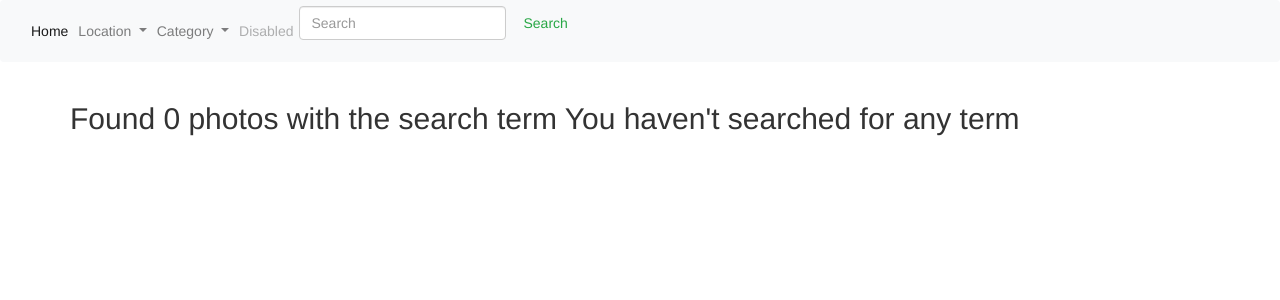
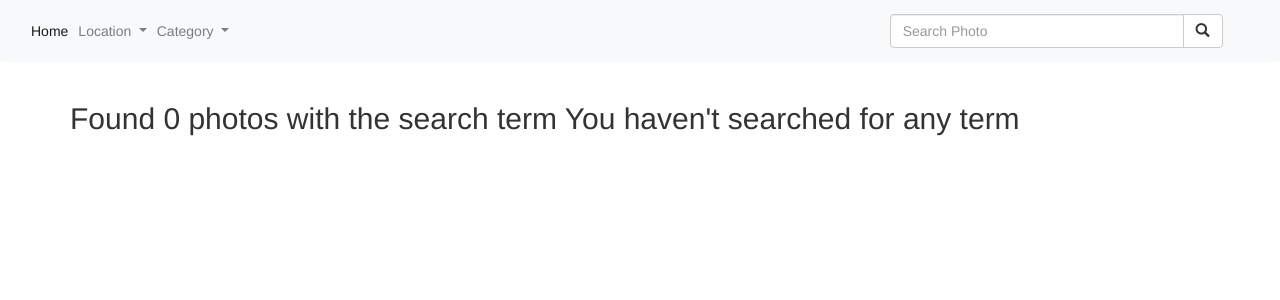
Before and after one commit to moha-abdul/photo-gallery, a Django app: page /search/ in a window 1280 px wide. Shown: the top 300 px of the page. Run offline with Django 3.2, Linux system fonts and the light colour scheme; some libraries are stand-ins or nearby versions.

Commit message:
Fix search bar

```diff
--- a/gallery/templates/navbar.html
+++ b/gallery/templates/navbar.html
@@ -34,13 +34,19 @@
         </div>
         </li>
 
-      <li class="nav-item">
-        <a class="nav-link disabled" href="#">Disabled</a>
-      </li>
     </ul>
-    <form class="form-inline my-2 my-lg-0">
-      <input class="form-control mr-sm-2" type="search" placeholder="Search" aria-label="Search">
-      <button class="btn btn-outline-success my-2 my-sm-0" type="submit">Search</button>
-    </form>
+    <div class="col-sm-4 col-md-4 navbar-right">
+
+        <form class="navbar-form" role="search" action="{% url 'search_image' %}">
+
+          <div class="input-group">
+            <input type="text" class="form-control" placeholder="Search Photo" name="photo">
+            <div class="input-group-btn">
+              <button class="btn btn-default" type="submit"><i class="glyphicon glyphicon-search"></i></button>
+            </div>
+          </div>
+
+        </form>
+      </div>
   </div>
 </nav>
--- a/gallery/views.py
+++ b/gallery/views.py
@@ -23,9 +23,6 @@
         return render(request, 'all-photos/search.html',{"message":message})
 
 
-
-
-
 def filter_by_location(request, location):
     images = Location.objects.get(name=location)
     photos = Photos.objects.filter(location_id=images.id)
```
Also changed, not shown: gallery/templates/dropdown.html (deleted, +0 -14 lines), README.md.
